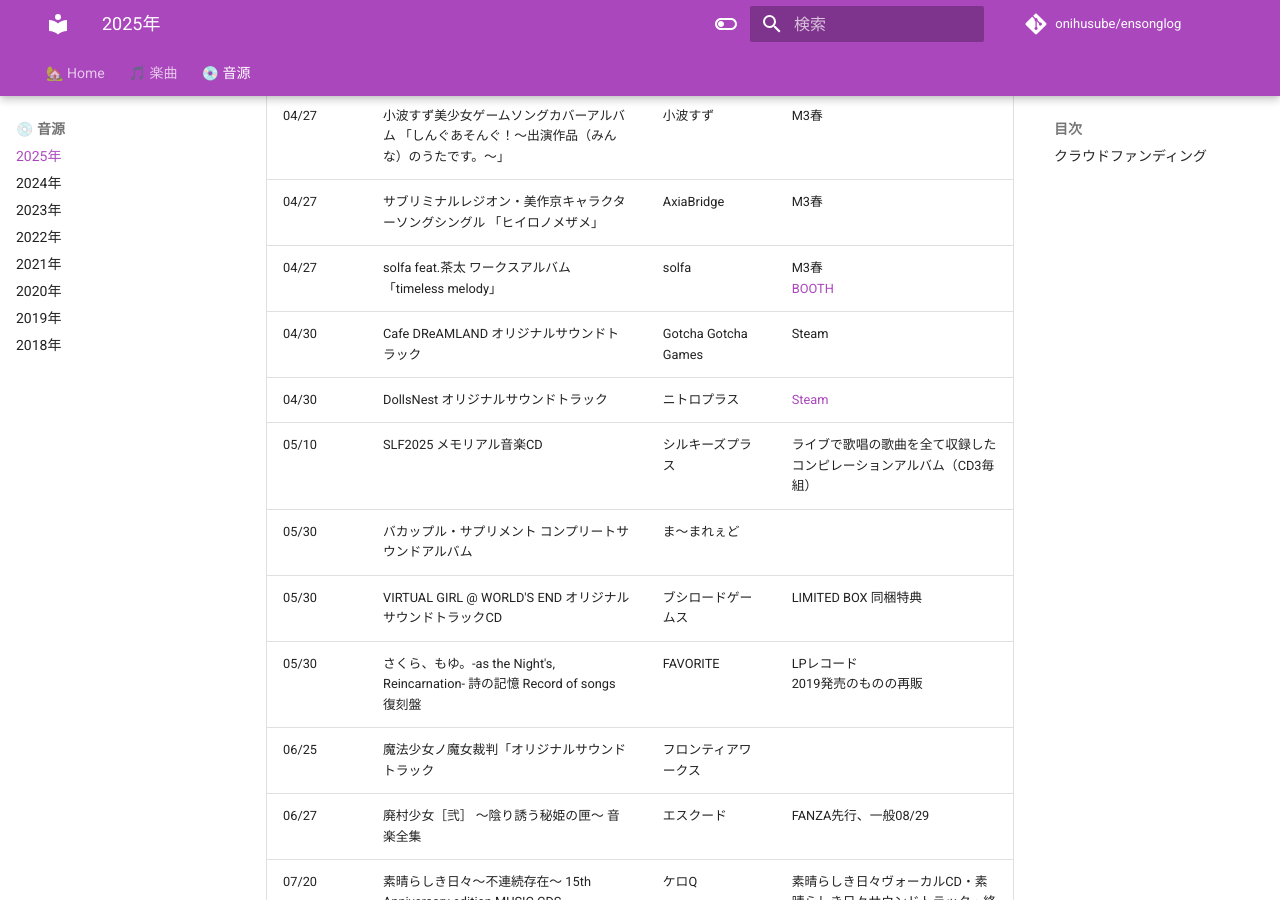
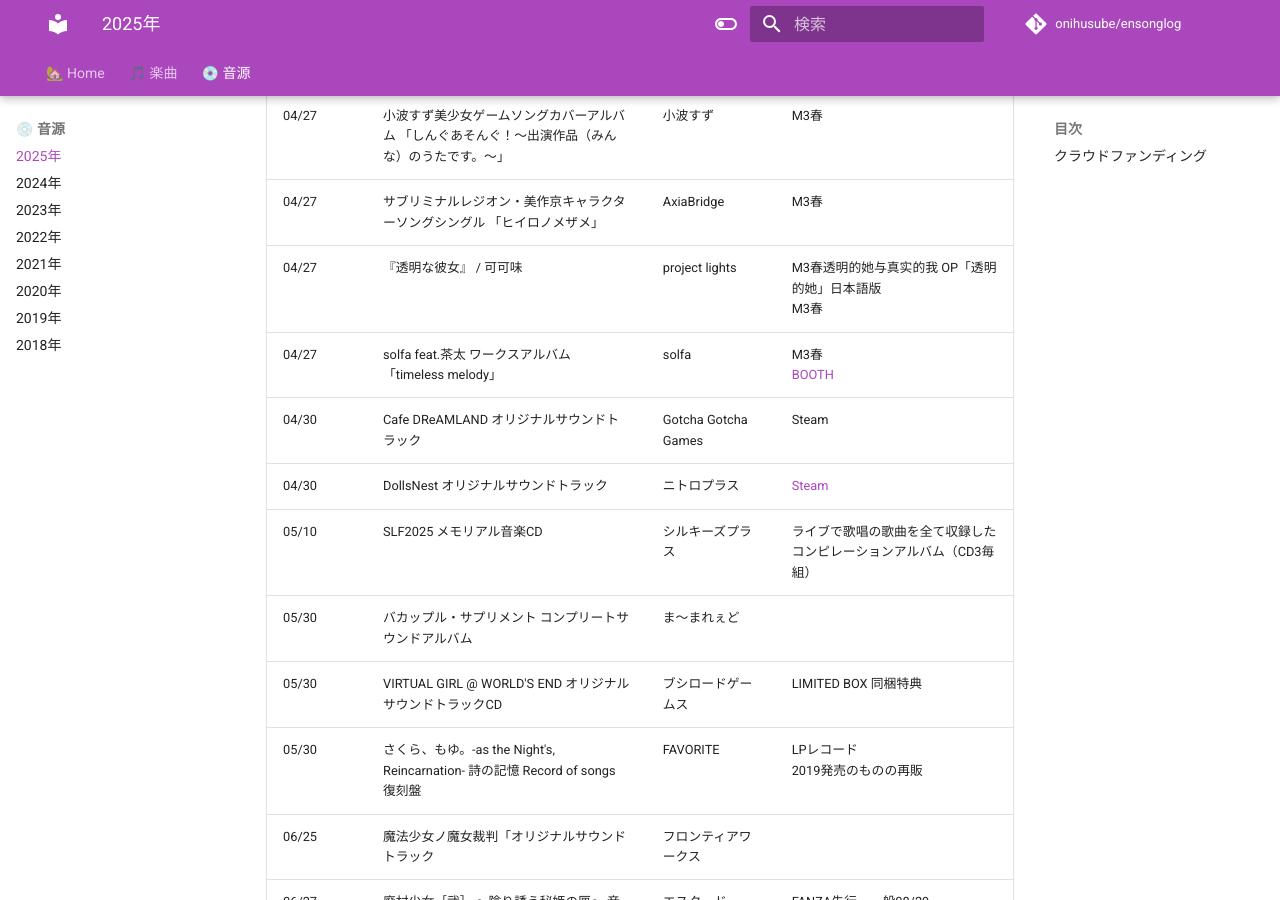
Before and after one commit to onihusube/ensonglog, an MkDocs documentation site: the page built from docs/2025/音源.md, in a window 1280 px wide and 900 px high, scrolled down 3750 px. Built offline with MkDocs 1.6.1 and Material for MkDocs 9.7.7, drawn with Linux system fonts in a browser that asks for light colours; comment, search, counter and statistics services are not loaded.

Commit message:
透明な彼女 音源追記

```diff
--- a/docs/2025/音源.md
+++ b/docs/2025/音源.md
@@ -65,6 +65,7 @@
 | 04/27 | [Argonauts Vocal Album vol.2](./音源個別/Argonauts%20Vocal%20Album%20vol.2.md) | Argonauts | M3春 </br> 一般06/27 |
 | 04/27 | 小波すず美少女ゲームソングカバーアルバム 「しんぐあそんぐ！〜出演作品（みんな）のうたです。〜」 | 小波すず | M3春 |
 | 04/27 | サブリミナルレジオン・美作京キャラクターソングシングル 「ヒイロノメザメ」 | AxiaBridge | M3春 |
+| 04/27 | 『透明な彼女』 / 可可味 | project lights | M3春透明的她与真实的我 OP「透明的她」日本語版 </br> M3春 |
 | 04/27 | solfa feat.茶太 ワークスアルバム「timeless melody」 | solfa | M3春 </br> [BOOTH](https://madaranosora.booth.pm/items/6710943) |
 | 04/30 | Cafe DReAMLAND オリジナルサウンドトラック | Gotcha Gotcha Games | Steam |
 | 04/30 | DollsNest オリジナルサウンドトラック | ニトロプラス | [Steam](https://store.steampowered.com/app/3001180/Dolls_Nest_Original_SoundTrack_The_Origin_of_Species/) |
```
